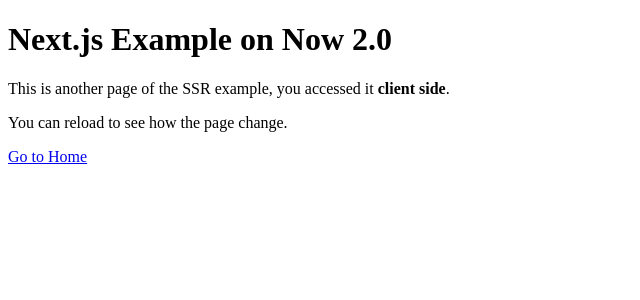
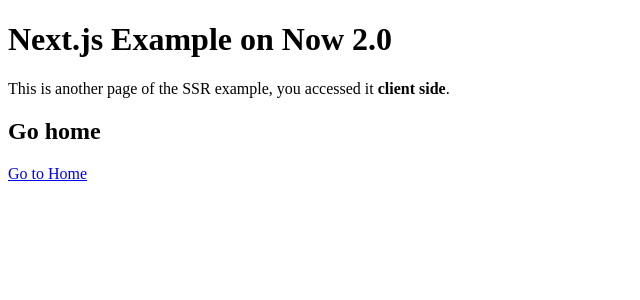
Before and after one commit to danielpuehringer/next-js-portfolio, a Next.js app: page /about in a window 1280 px wide. Shown: the top 300 px of the page, without its empty margins (0-640 px from the left). Built offline with nearby package versions, Linux system fonts and the light colour scheme.

Commit message:
init commit

```diff
--- a/pages/about.js
+++ b/pages/about.js
@@ -17,9 +17,7 @@
             This is another page of the SSR example, you accessed it{" "}
             <strong>{this.props.isServer ? "server" : "client"} side</strong>.
           </p>
-          <p>
-            You can reload to see how the page change.
-          </p>
+          <h1>Go home</h1>
           <Link href="/">
             <a>Go to Home</a>
           </Link>
--- a/pages/index.js
+++ b/pages/index.js
@@ -6,6 +6,7 @@
     <main>
       <Header />
       <section>
+          <h1>Me, myself & I</h1>
         <Link href="/about">
           <a>Go to About Me</a>
         </Link>
```
